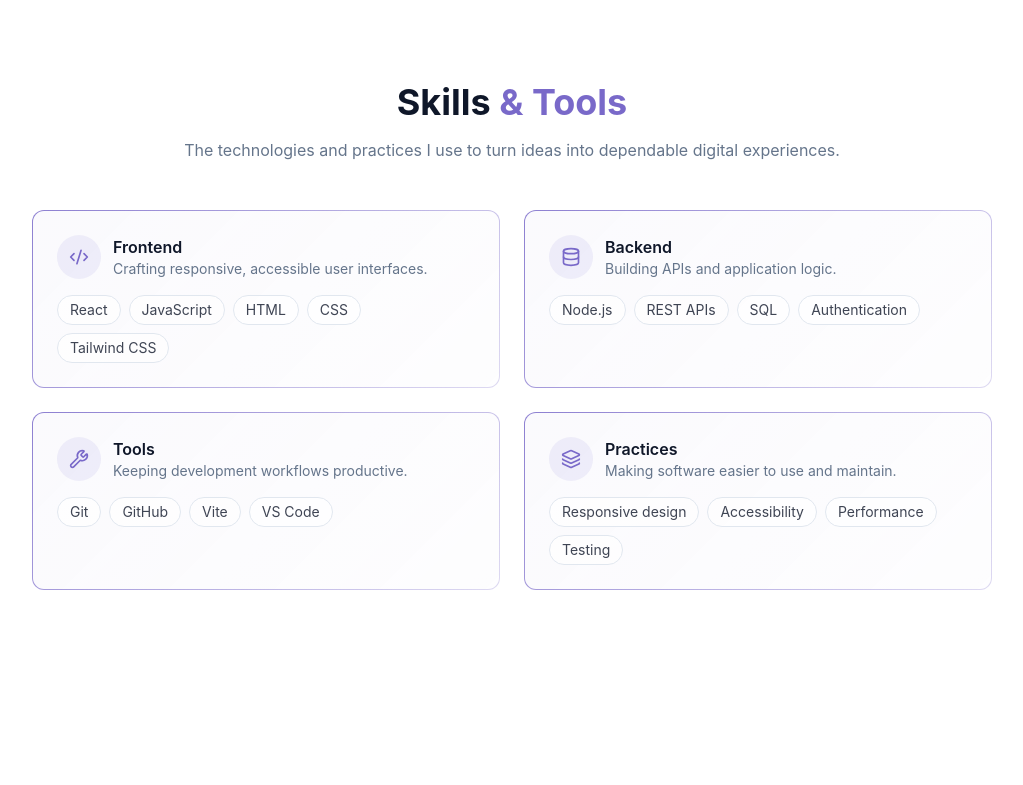
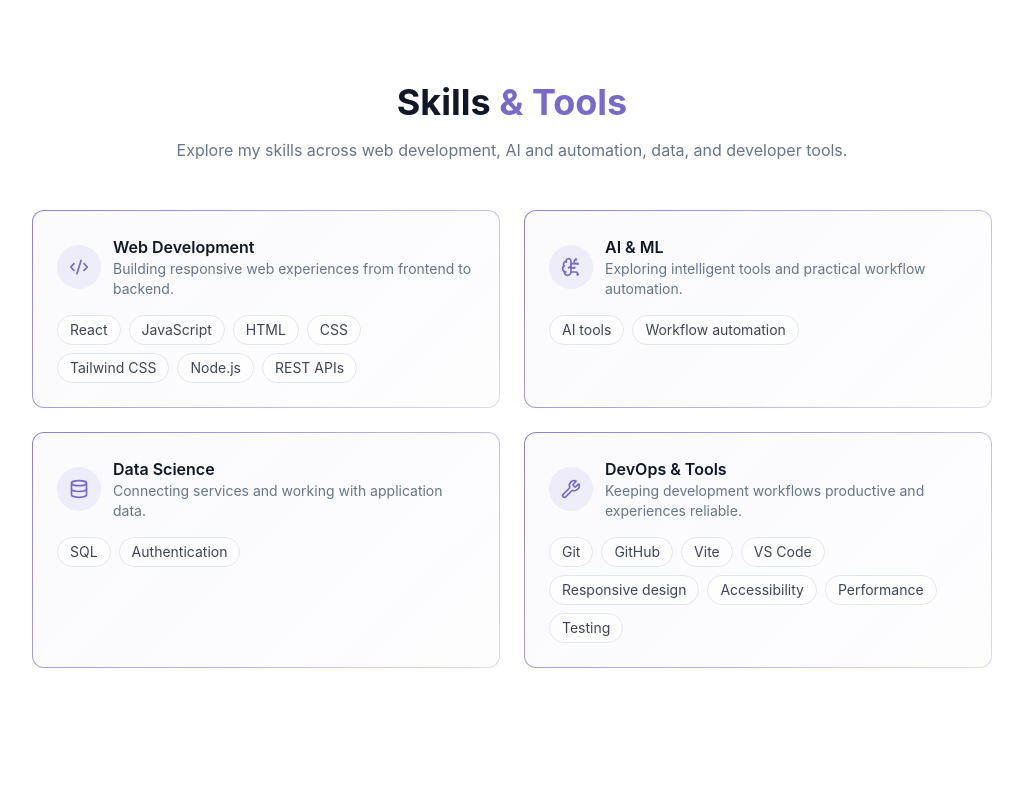
Before and after one commit to may1234567789/Portfolio, a React app: page / in a window 1280 px wide. Shown: the part 1520-2305 px from the top of the page, without its empty margins (128-1151 px from the left). Built offline with nearby package versions, Linux system fonts and the light colour scheme; the HTML template or start-up script is replaced by a standard one.

Commit message:
Changed the Skills section layout

```diff
--- a/src/components/SkillsSection.jsx
+++ b/src/components/SkillsSection.jsx
@@ -1,29 +1,46 @@
-import { Code2, Database, Layers3, Wrench } from "lucide-react";
+import { BrainCircuit, Code2, Database, Wrench } from "lucide-react";
 
 const skillGroups = [
     {
-        title: "Frontend",
-        description: "Crafting responsive, accessible user interfaces.",
+        title: "Web Development",
+        description: "Building responsive web experiences from frontend to backend.",
         icon: Code2,
-        skills: ["React", "JavaScript", "HTML", "CSS", "Tailwind CSS"],
+        skills: [
+            "React",
+            "JavaScript",
+            "HTML",
+            "CSS",
+            "Tailwind CSS",
+            "Node.js",
+            "REST APIs",
+        ],
     },
     {
-        title: "Backend",
-        description: "Building APIs and application logic.",
-        icon: Database,
-        skills: ["Node.js", "REST APIs", "SQL", "Authentication"],
+        title: "AI & ML",
+        description: "Exploring intelligent tools and practical workflow automation.",
+        icon: BrainCircuit,
+        skills: ["AI tools", "Workflow automation"],
     },
     {
-        title: "Tools",
-        description: "Keeping development workflows productive.",
-        icon: Wrench,
-        skills: ["Git", "GitHub", "Vite", "VS Code"],
+        title: "Data Science",
+        description: "Connecting services and working with application data.",
+        icon: Database,
+        skills: ["SQL", "Authentication"],
     },
     {
-        title: "Practices",
-        description: "Making software easier to use and maintain.",
-        icon: Layers3,
-        skills: ["Responsive design", "Accessibility", "Performance", "Testing"],
+        title: "DevOps & Tools",
+        description: "Keeping development workflows productive and experiences reliable.",
+        icon: Wrench,
+        skills: [
+            "Git",
+            "GitHub",
+            "Vite",
+            "VS Code",
+            "Responsive design",
+            "Accessibility",
+            "Performance",
+            "Testing",
+        ],
     },
 ];
 
@@ -34,8 +51,8 @@ export const SkillsSection = () => (
                 Skills <span className="text-primary">&amp; Tools</span>
             </h2>
             <p className="mx-auto mb-12 max-w-2xl text-center text-muted-foreground">
-                The technologies and practices I use to turn ideas into dependable
-                digital experiences.
+                Explore my skills across web development, AI and automation, data,
+                and developer tools.
             </p>
 
             <div className="grid gap-6 sm:grid-cols-2">
```
